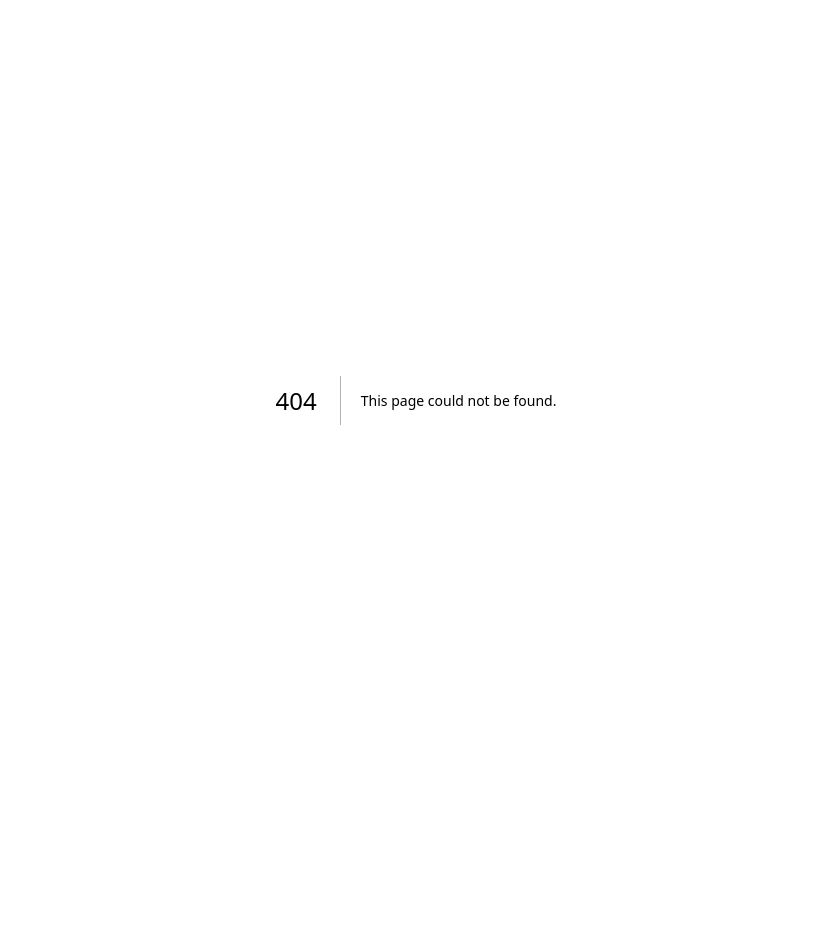
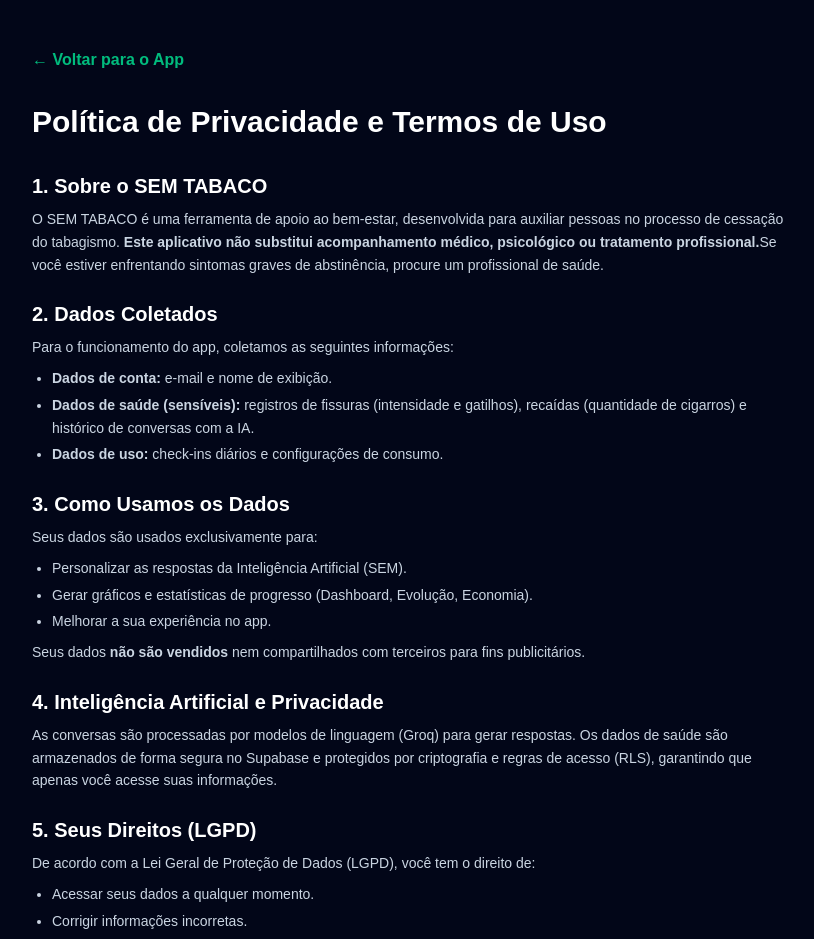
Before and after one commit to welitonbarth076-cmd/sem-tabaco, a Next.js app: page /privacidade in a window 1280 px wide. Before the commit this address had no page. Shown: the top 939 px of the page, without its empty margins (224-1038 px from the left). Before the commit the page ends 800 px from the top, so only its background shows below. Built offline with nearby package versions, Linux system fonts and the light colour scheme.

Commit message:
Cria pagina de politica de privacidade

```diff
--- /dev/null
+++ b/app/privacidade/page.tsx
@@ -0,0 +1,79 @@
+"use client";
+
+import { useRouter } from "next/navigation";
+
+export default function Privacidade() {
+  const router = useRouter();
+
+  return (
+    <main className="min-h-screen bg-slate-950 text-white p-6 md:p-12">
+      <div className="max-w-3xl mx-auto">
+        <button
+          onClick={() => router.push("/")}
+          className="mb-8 text-emerald-500 hover:text-emerald-400 font-semibold flex items-center gap-2"
+        >
+          ← Voltar para o App
+        </button>
+
+        <h1 className="text-3xl font-bold mb-8">Política de Privacidade e Termos de Uso</h1>
+
+        <div className="space-y-6 text-slate-300 text-sm leading-relaxed">
+          <section>
+            <h2 className="text-xl font-semibold text-white mb-2">1. Sobre o SEM TABACO</h2>
+            <p>
+              O SEM TABACO é uma ferramenta de apoio ao bem-estar, desenvolvida para auxiliar pessoas no processo de cessação do tabagismo.
+              <strong> Este aplicativo não substitui acompanhamento médico, psicológico ou tratamento profissional.</strong>
+              Se você estiver enfrentando sintomas graves de abstinência, procure um profissional de saúde.
+            </p>
+          </section>
+
+          <section>
+            <h2 className="text-xl font-semibold text-white mb-2">2. Dados Coletados</h2>
+            <p>Para o funcionamento do app, coletamos as seguintes informações:</p>
+            <ul className="list-disc pl-5 mt-2 space-y-1">
+              <li><strong>Dados de conta:</strong> e-mail e nome de exibição.</li>
+              <li><strong>Dados de saúde (sensíveis):</strong> registros de fissuras (intensidade e gatilhos), recaídas (quantidade de cigarros) e histórico de conversas com a IA.</li>
+              <li><strong>Dados de uso:</strong> check-ins diários e configurações de consumo.</li>
+            </ul>
+          </section>
+
+          <section>
+            <h2 className="text-xl font-semibold text-white mb-2">3. Como Usamos os Dados</h2>
+            <p>Seus dados são usados exclusivamente para:</p>
+            <ul className="list-disc pl-5 mt-2 space-y-1">
+              <li>Personalizar as respostas da Inteligência Artificial (SEM).</li>
+              <li>Gerar gráficos e estatísticas de progresso (Dashboard, Evolução, Economia).</li>
+              <li>Melhorar a sua experiência no app.</li>
+            </ul>
+            <p className="mt-2">Seus dados <strong>não são vendidos</strong> nem compartilhados com terceiros para fins publicitários.</p>
+          </section>
+
+          <section>
+            <h2 className="text-xl font-semibold text-white mb-2">4. Inteligência Artificial e Privacidade</h2>
+            <p>
+              As conversas são processadas por modelos de linguagem (Groq) para gerar respostas.
+              Os dados de saúde são armazenados de forma segura no Supabase e protegidos por criptografia e regras de acesso (RLS), garantindo que apenas você acesse suas informações.
+            </p>
+          </section>
+
+          <section>
+            <h2 className="text-xl font-semibold text-white mb-2">5. Seus Direitos (LGPD)</h2>
+            <p>De acordo com a Lei Geral de Proteção de Dados (LGPD), você tem o direito de:</p>
+            <ul className="list-disc pl-5 mt-2 space-y-1">
+              <li>Acessar seus dados a qualquer momento.</li>
+              <li>Corrigir informações incorretas.</li>
+              <li>Solicitar a exclusão da sua conta e de todos os dados associados.</li>
+            </ul>
+          </section>
+
+          <section>
+            <h2 className="text-xl font-semibold text-white mb-2">6. Contato</h2>
+            <p>Para dúvidas ou solicitações relacionadas à privacidade, entre em contato pelo e-mail: <strong>contato@semtabaco.com.br</strong> (substitua pelo seu e-mail real).</p>
+          </section>
+
+          <p className="pt-8 text-xs text-slate-500">Última atualização: {new Date().toLocaleDateString("pt-BR")}</p>
+        </div>
+      </div>
+    </main>
+  );
+}
```
